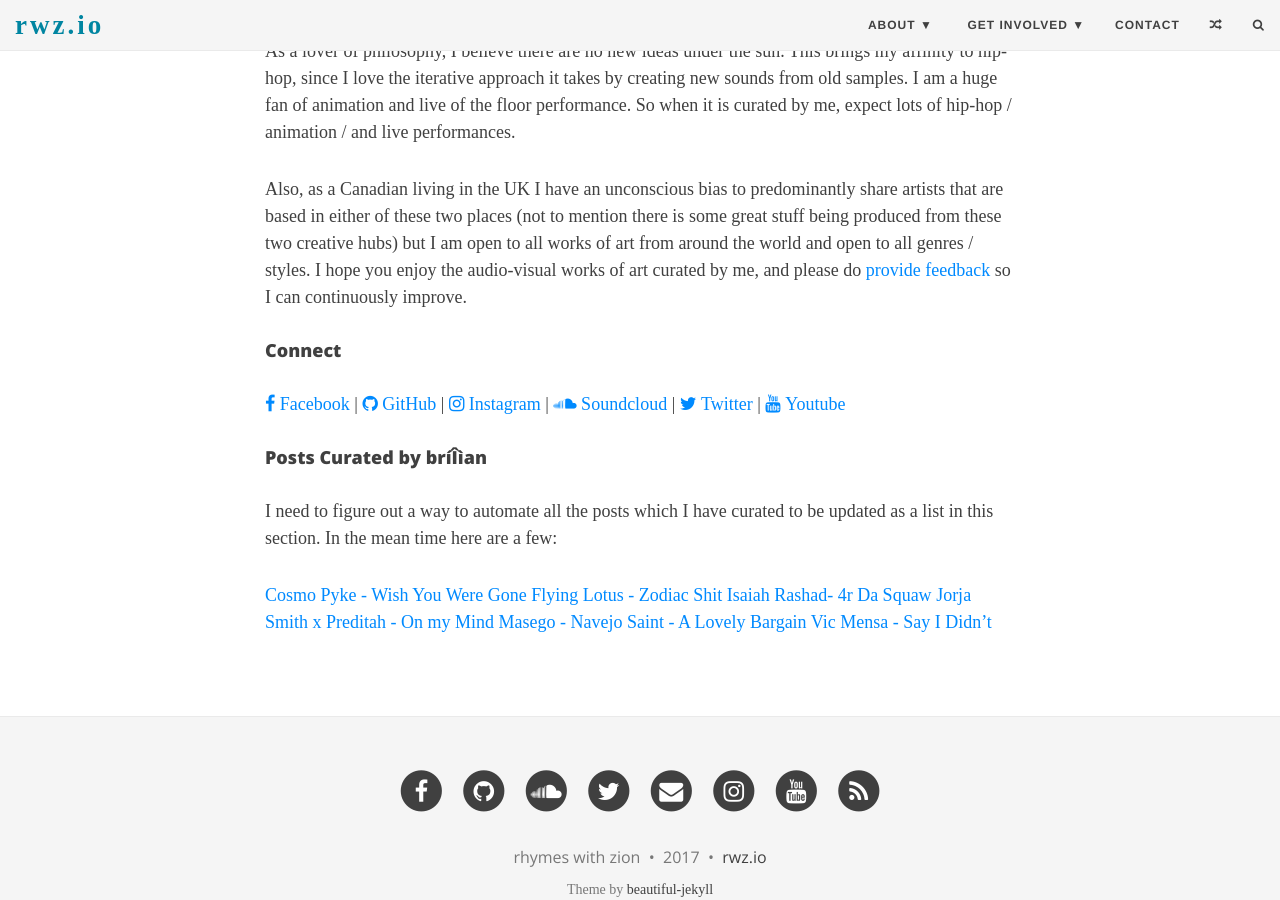
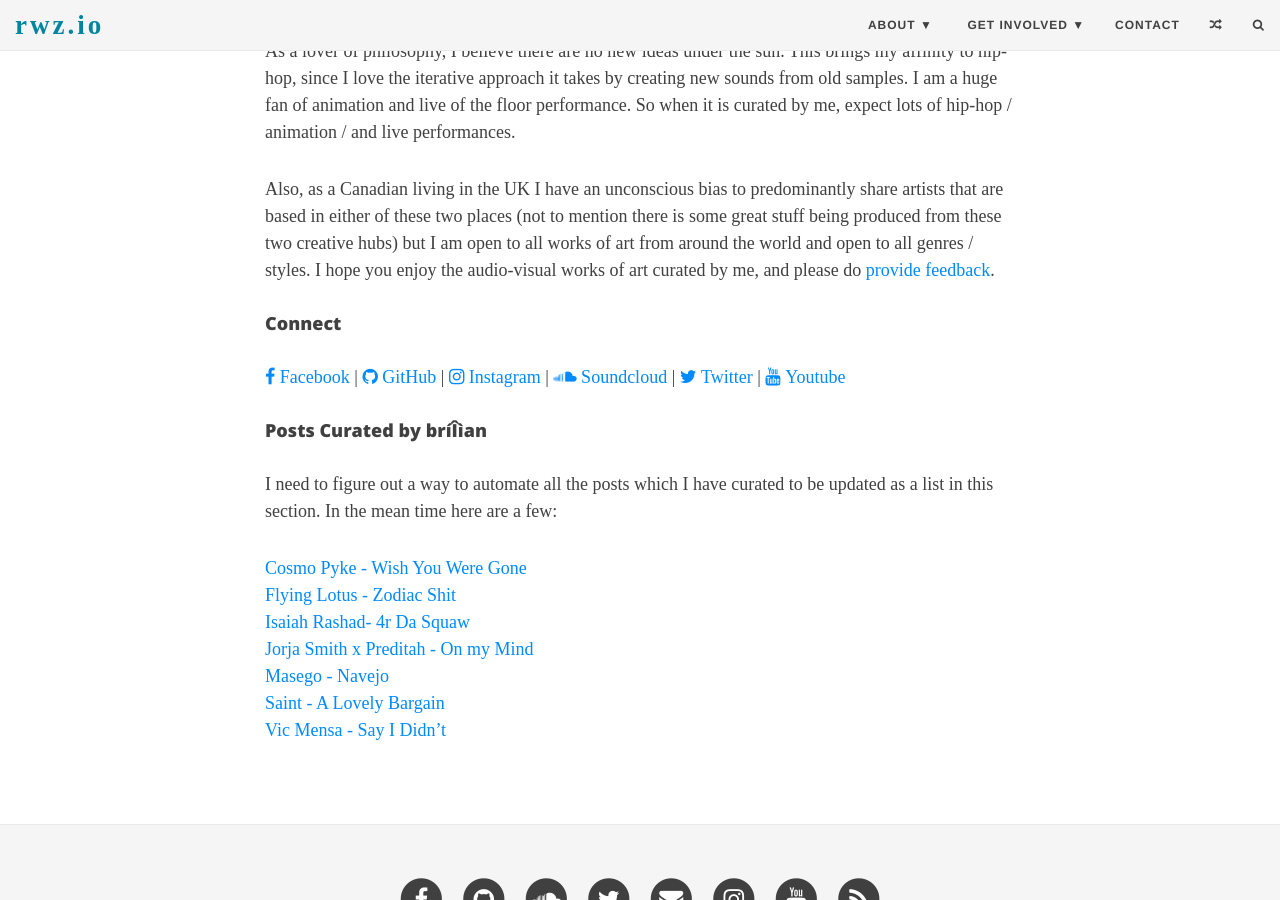
Before and after one commit to rhymeswithzion/rwz-test, a Jekyll site: the page built from curators/brian.md, in a window 1280 px wide and 900 px high, scrolled down 1173 px. Built offline with Jekyll 4.4.1, drawn with Linux system fonts in a browser that asks for light colours; some web fonts are replaced.

Commit message:
Update brian.md

```diff
--- a/curators/brian.md
+++ b/curators/brian.md
@@ -17,7 +17,7 @@
 
 As a lover of philosophy, I believe there are no new ideas under the sun. This brings my affinity to hip-hop, since I love the iterative approach it takes by creating new sounds from old samples. I am a huge fan of animation and live of the floor performance. So when it is curated by me, expect lots of hip-hop / animation / and live performances.
 
-Also, as a Canadian living in the UK I have an unconscious bias to predominantly share artists that are based in either of these two places (not to mention there is some great stuff being produced from these two creative hubs) but I am open to all works of art from around the world and open to all genres / styles. I hope you enjoy the audio-visual works of art curated by me, and please do [provide feedback](https://rwz.io/feedback/) so I can continuously improve.
+Also, as a Canadian living in the UK I have an unconscious bias to predominantly share artists that are based in either of these two places (not to mention there is some great stuff being produced from these two creative hubs) but I am open to all works of art from around the world and open to all genres / styles. I hope you enjoy the audio-visual works of art curated by me, and please do [provide feedback](https://rwz.io/feedback/).
 
 #### Connect
 
@@ -32,10 +32,10 @@
 
 I need to figure out a way to automate all the posts which I have curated to be updated as a list in this section. In the mean time here are a few:
 
-[Cosmo Pyke - Wish You Were Gone](https://rwz.io/cosmo-pyke-wish-you-were-gone/)
-[Flying Lotus - Zodiac Shit](https://rwz.io/flying-lotus-zodiac-shit/)
-[Isaiah Rashad- 4r Da Squaw](https://rwz.io/isaiah-rasha-4r-da-squaw/)
-[Jorja Smith x Preditah - On my Mind](https://rwz.io/jorja-smith-on-my-mind/)
-[Masego - Navejo](https://rwz.io/masego-navajo/)
-[Saint - A Lovely Bargain](https://rwz.io/saint-a-lovely-bargain-live-of-the-floor/)
+[Cosmo Pyke - Wish You Were Gone](https://rwz.io/cosmo-pyke-wish-you-were-gone/)<br>
+[Flying Lotus - Zodiac Shit](https://rwz.io/flying-lotus-zodiac-shit/)<br>
+[Isaiah Rashad- 4r Da Squaw](https://rwz.io/isaiah-rasha-4r-da-squaw/)<br>
+[Jorja Smith x Preditah - On my Mind](https://rwz.io/jorja-smith-on-my-mind/)<br>
+[Masego - Navejo](https://rwz.io/masego-navajo/)<br>
+[Saint - A Lovely Bargain](https://rwz.io/saint-a-lovely-bargain-live-of-the-floor/)<br>
 [Vic Mensa - Say I Didn't](https://rwz.io/vic-mensa-didnt-i/)
```
